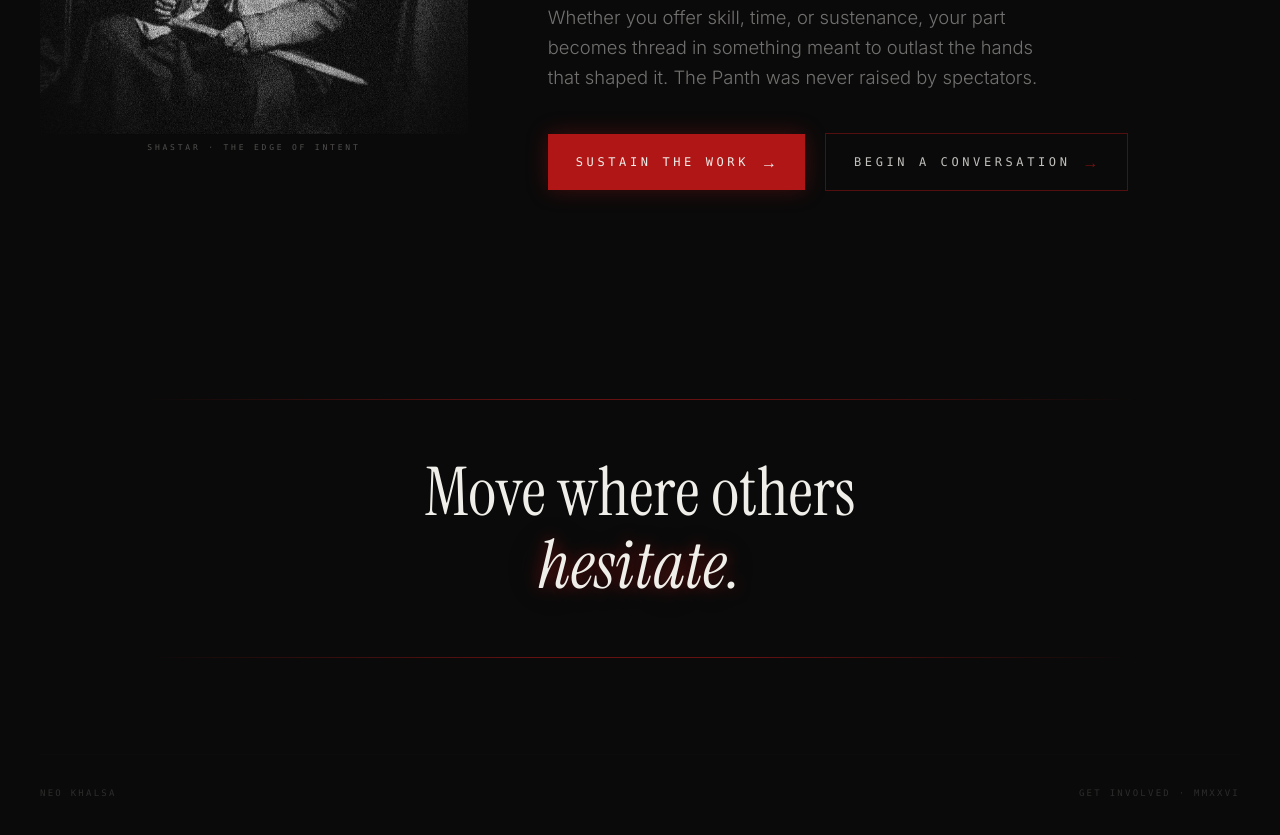
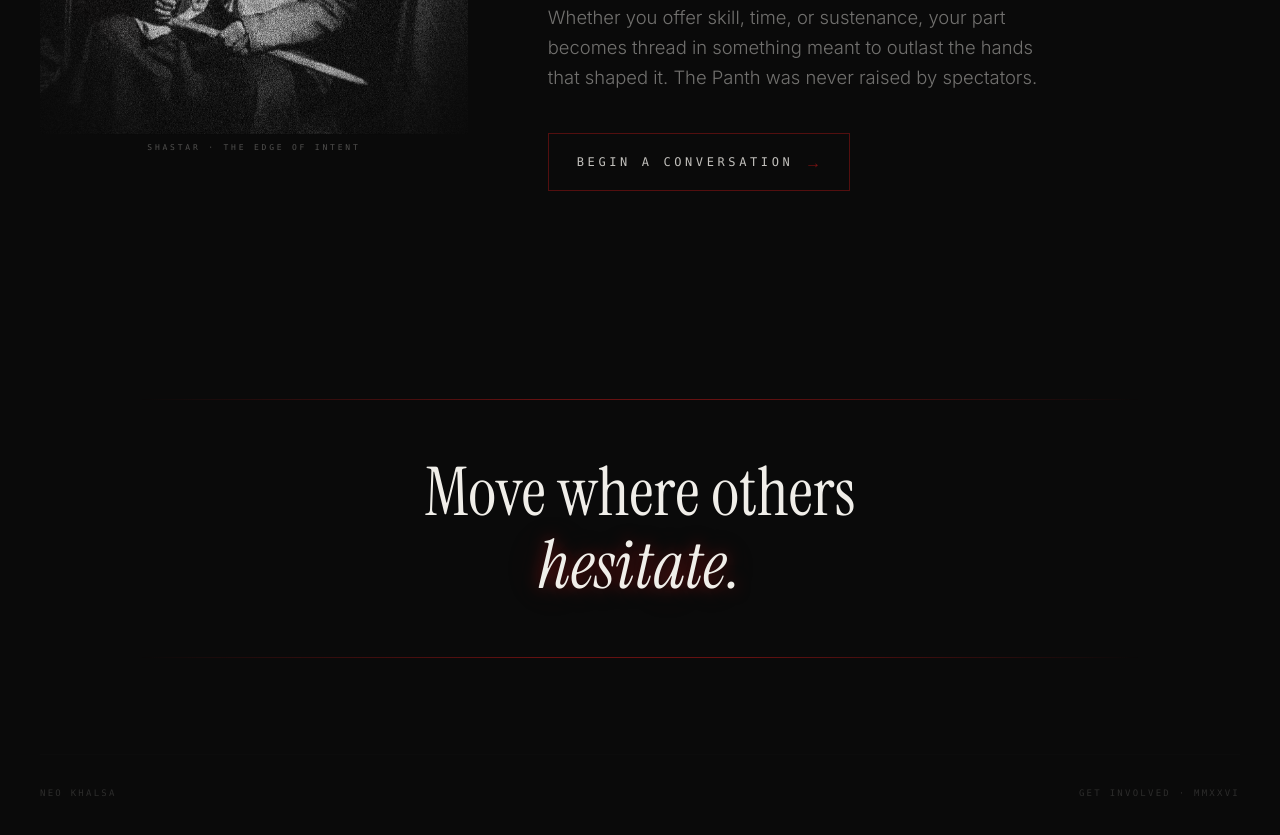
Before and after one commit to Neo-Khalsa/neo-khalsa, a React (Vite) app: page /get-involved in a window 1280 px wide. Shown: the part 1260-2095 px from the top of the page. Built offline with nearby package versions, Linux system fonts and the light colour scheme.

Commit message:
Get Involved: remove Sustain the Work CTA, keep Begin a Conversation

```diff
--- a/src/app/pages/GetInvolvedPage.tsx
+++ b/src/app/pages/GetInvolvedPage.tsx
@@ -4,8 +4,6 @@ import { ParticleField } from '../components/ParticleField';
 import { KhandaSymbol } from '../components/KhandaSymbol';
 import { Marquee } from '../components/Marquee';
 
-/* Replace DONATE_URL with the real donation link when ready. */
-const DONATE_URL = '#';
 const CONTACT_EMAIL = 'mailto:neokhalsaofficial@gmail.com';
 
 const TICKER = ['GET INVOLVED', 'CARRY THE WORK', 'FROM WORDS TO WILL', 'SUSTAIN', 'NEO KHALSA'];
@@ -104,11 +102,6 @@ export function GetInvolvedPage() {
               </p>
 
               <div className="flex flex-wrap items-center gap-5 mt-10">
-                <a href={DONATE_URL} className="group inline-flex items-center gap-3 px-7 py-4 transition-all duration-300"
-                  style={{ background: 'rgba(192,24,24,0.92)', boxShadow: '0 0 22px rgba(192,24,24,0.3)' }}>
-                  <span className="text-[12px] tracking-[0.3em] font-mono">SUSTAIN THE WORK</span>
-                  <span className="transition-transform duration-300 group-hover:translate-x-1">→</span>
-                </a>
                 <a href={CONTACT_EMAIL} className="group inline-flex items-center gap-3 px-7 py-4 transition-all duration-300 hover:bg-[rgba(192,24,24,0.06)]"
                   style={{ border: '1px solid rgba(192,24,24,0.4)' }}>
                   <span className="text-[12px] tracking-[0.3em] font-mono opacity-80 group-hover:opacity-100">BEGIN A CONVERSATION</span>
```
